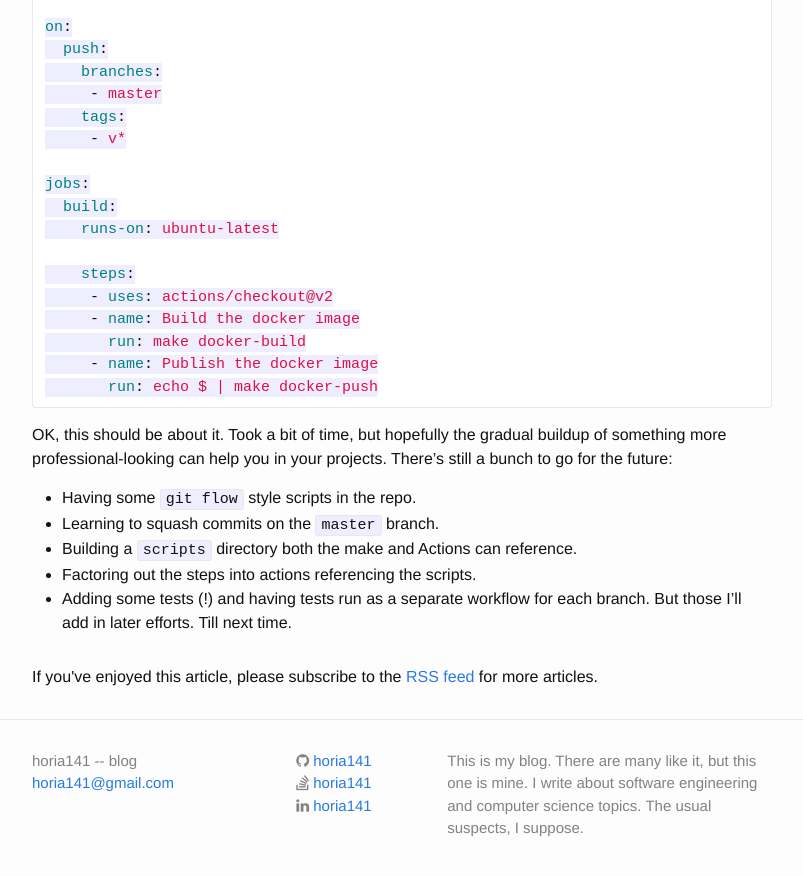
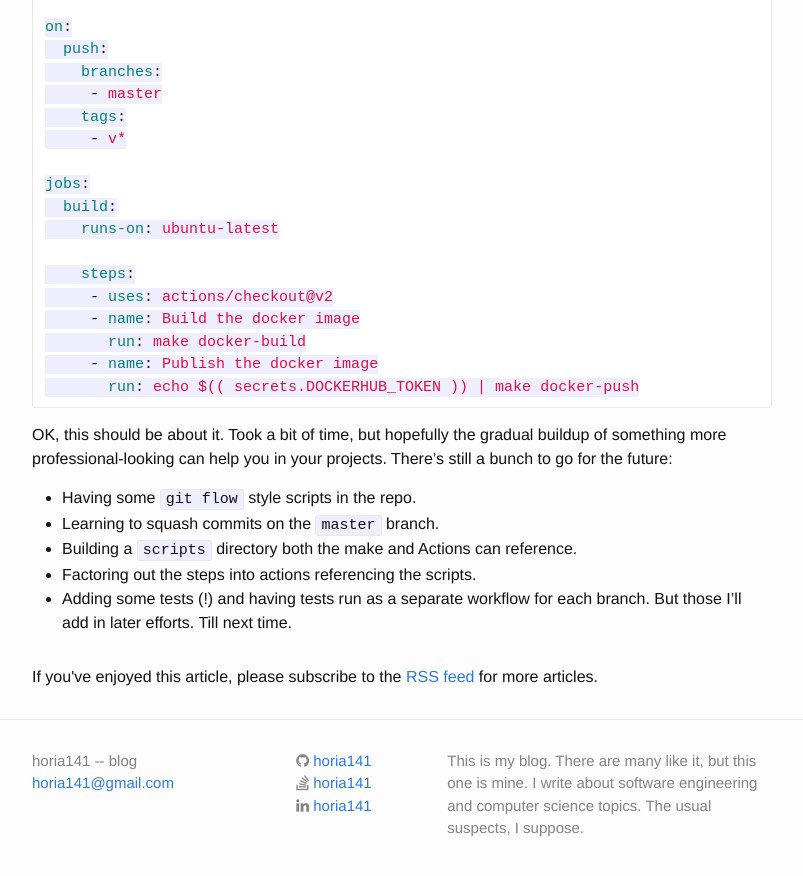
Before and after one commit to horia141/horia141.github.io, a Jekyll site: the page built from _posts/2020-03-01-jupiter-dev-log-2-release-github-actions.md, in a window 1280 px wide and 900 px high, scrolled down 2657 px. Shown: the top 876 px of the window, without its empty margins (238-1041 px from the left). Built offline with Jekyll 4.4.1, drawn with Linux system fonts in a browser that asks for light colours.

Commit message:
Small change

````diff
--- a/_posts/2020-03-01-jupiter-dev-log-2-release-github-actions.md
+++ b/_posts/2020-03-01-jupiter-dev-log-2-release-github-actions.md
@@ -114,7 +114,7 @@ jobs:
      - name: Build the docker image
        run: make docker-build
      - name: Publish the docker image
-       run: echo ${{ secrets.DOCKERHUB_TOKEN }} | make docker-push
+       run: echo $(( secrets.DOCKERHUB_TOKEN )) | make docker-push
 ```
 
 OK, this should be about it. Took a bit of time, but hopefully the gradual buildup of something more professional-looking can help you in your projects. There’s still a bunch to go for the future:
````
